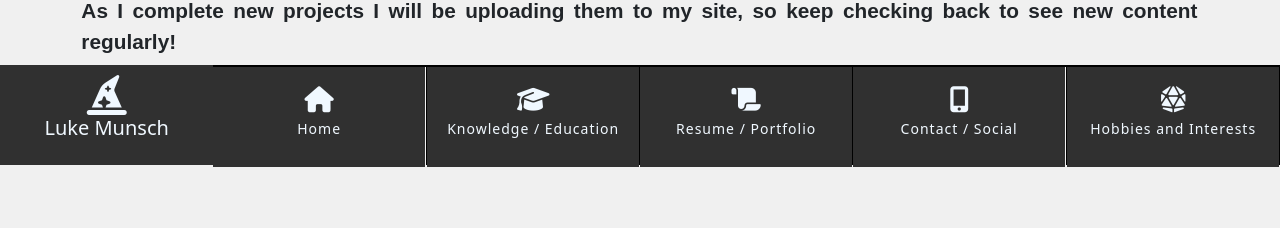
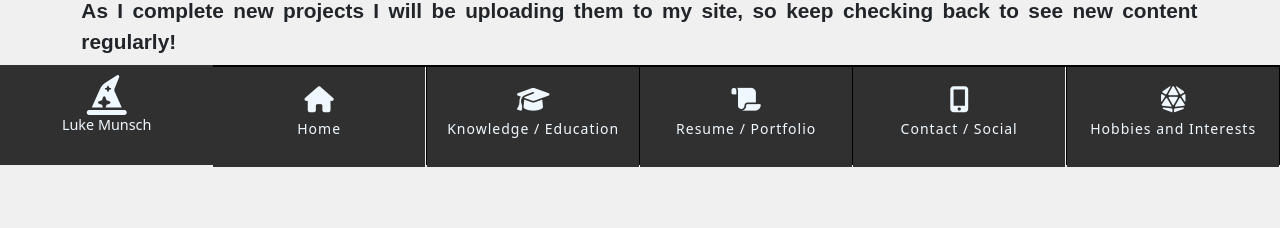
Before and after one commit to lukemunsch/professional-portfolio, a Django app: page / in a window 1280 px wide. Shown: the part 635-863 px from the top of the page. Run offline with Django 3.2, Linux system fonts and the light colour scheme; some libraries are stand-ins or nearby versions; some web fonts are replaced.

Commit message:
Add new static file changes and styles for favicon

```diff
--- a/static/css/base.css
+++ b/static/css/base.css
@@ -96,6 +96,10 @@ body {
 .name-btn a i {
     padding-top: 10px;
     font-size: 40px;
+}
+
+.menu-name {
+    font-size: 90%;
 }
 
 .menuitem {
--- a/templates/base.html
+++ b/templates/base.html
@@ -16,6 +16,7 @@
     {% endblock %} {% block extra_meta %} {% endblock %} {% block corecss %}
 
     <!--favicon-->
+    <link rel="icon" type="image/ico" href="{% static 'img/favicon.ico' %}" />
 
     <!--CSS only-->
 
```
Also changed, not shown: static/img/favicon.ico (added), 2 other files.
